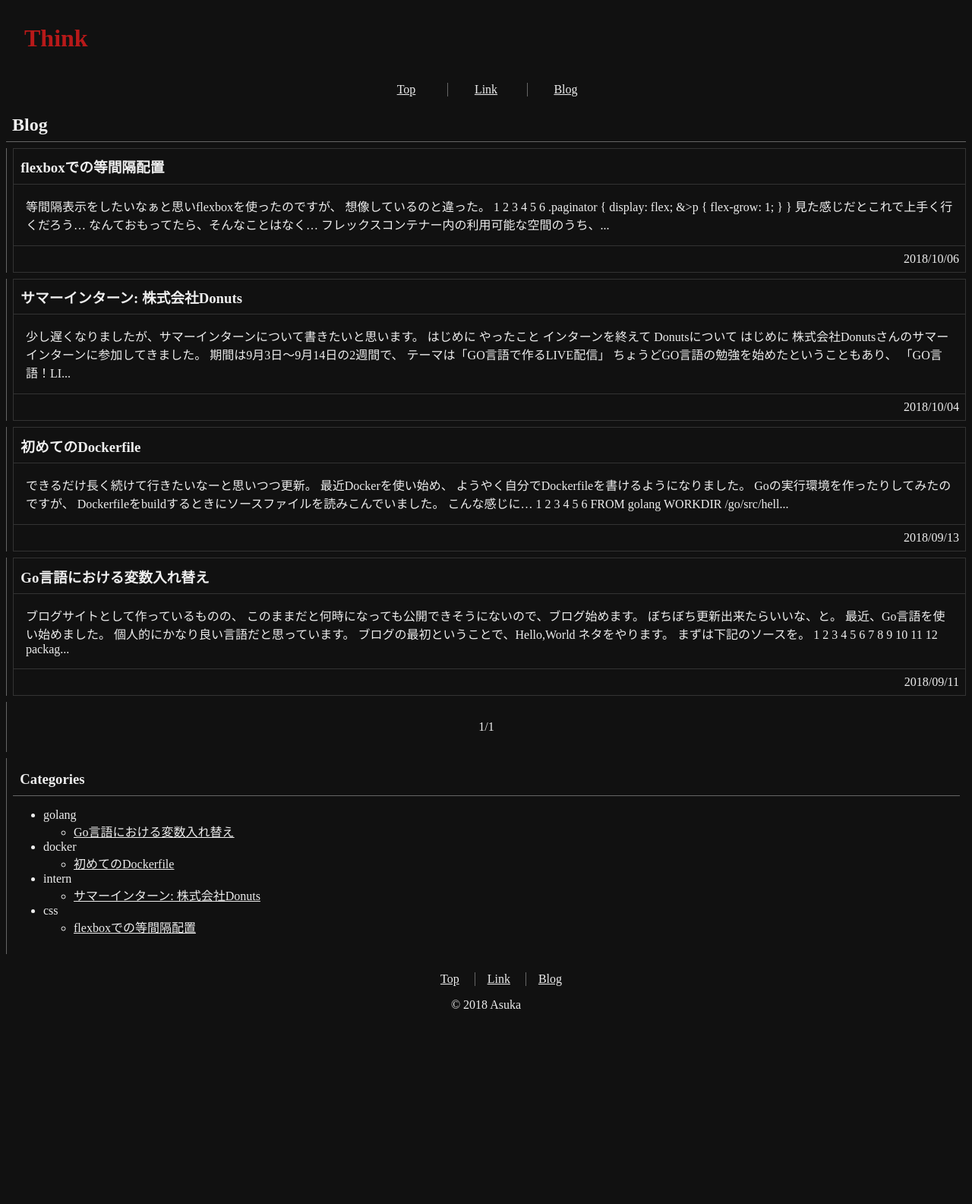
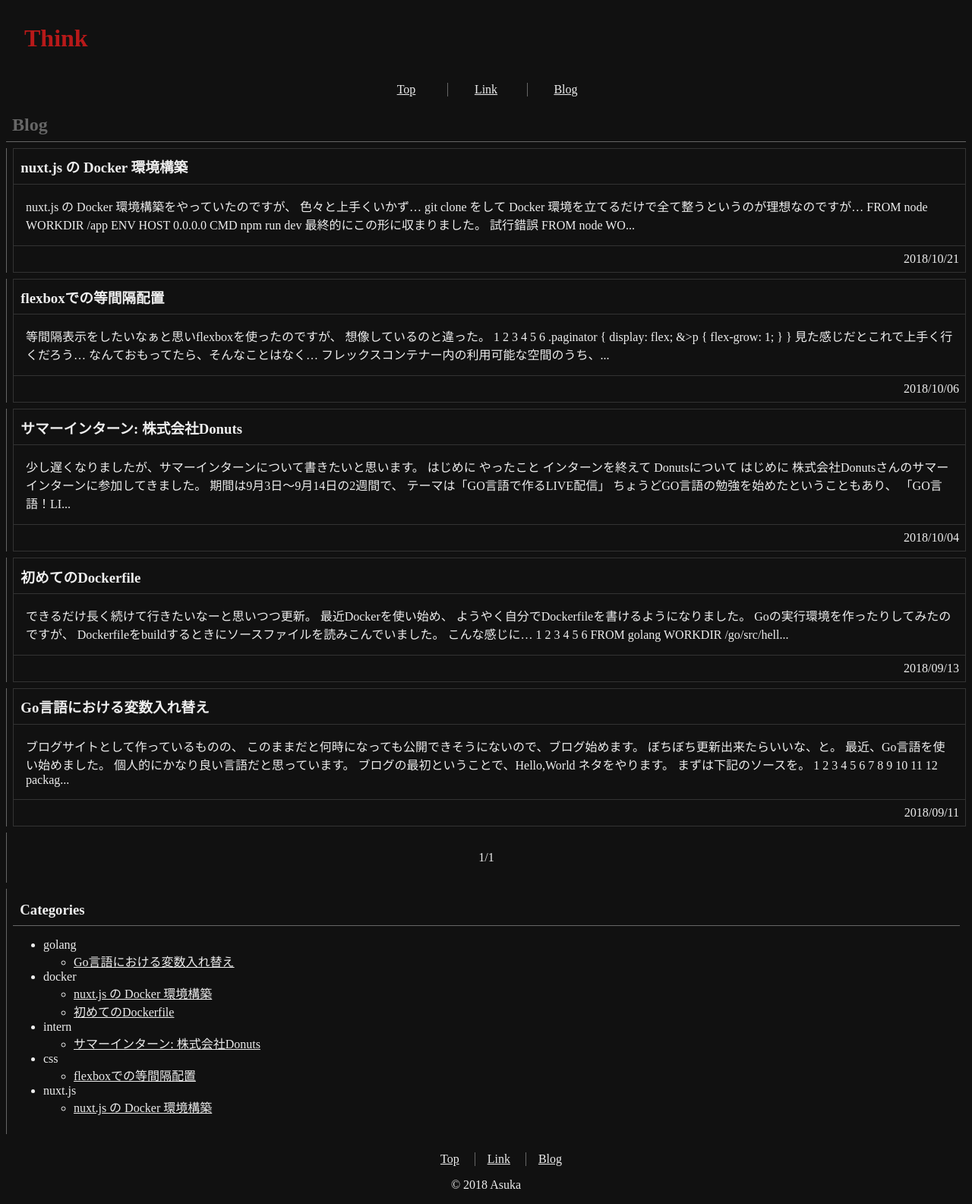
Before and after one commit to a-skua/a-skua.github.io, a Jekyll site: the page built from blog/index.html, in a window 1280 px wide. Shown: the whole page at 76% size. Built offline with Jekyll 4.4.1, drawn with Linux system fonts in a browser that asks for light colours; the list of posts is cut into pages by our own code; before the commit the page ends 1348 px from its top, so only the background shows below that.

Commit message:
Add new article and fix css

````diff
--- /dev/null
+++ b/_posts/2018-10-21-nuxt.md
@@ -0,0 +1,97 @@
+---
+layout: post
+title: "nuxt.js の Docker 環境構築"
+categories:
+  - nuxt.js
+  - docker
+---
+
+nuxt.js の Docker 環境構築をやっていたのですが、
+色々と上手くいかず…
+`git clone` をして Docker 環境を立てるだけで全て整うというのが理想なのですが…
+
+``` dockerfile
+FROM node
+
+WORKDIR /app
+
+ENV HOST 0.0.0.0
+
+CMD npm run dev
+```
+最終的にこの形に収まりました。
+
+## 試行錯誤
+
+```dockerfile
+FROM node
+
+WORKDIR /app
+
+COPY ./package.json ./
+
+RUN npm install -g vue-cli && \
+	npm install -g nuxt && \
+	npm install
+
+ENV HOST 0.0.0.0
+
+CMD npm run dev
+```
+
+[nuxt.jsのインストールガイド](https://ja.nuxtjs.org/guide/installation)
+に従いローカルで上手く行ったため、同じようにうまくいかないのかな？と。
+**スクラッチから始める**
+を参考に行ったのですが、上手くいかず…
+おそらく `package.json` の中身が足りなかったのだと思いますが、
+`webpack` への知見がまだ足りず…
+この方法の場合、
+**スターターテンプレート**
+を使った方法では上手くいきました。
+その場合だと、
+`npm install -g nuxt`
+の一文が不要になります。
+
+```dockerfile
+FROM node
+
+WORKDIR /app
+
+COPY ./package.json ./
+
+RUN npm install -g vue-cli && \
+	npm install
+
+ENV HOST 0.0.0.0
+
+CMD npm run dev
+```
+
+ですが、
+`docker-compose` を利用して
+`volume`
+にて必要なファイルを渡す場合、必要なものを全て渡すのであれば良いのですが、
+`volumes: ./ ./` のように書いてしまうと、上手く動かなくなります:(
+これは望んでた結果では無いです。
+
+色々考えたのですが、
+現状ローカル環境に **node.js**
+を入れていて、 `npm install`
+を実行出来ているため、DockerのBuild時に色々追加しなくても良いのでは無いかと。
+結果、一番最初の形に落ち着きました。
+
+## 代案
+
+今回はこの形に落ち着きましたが、
+Dockerを使うのであれば、
+やはりローカルに依存しないようにしたいです。
+なので、代案としては **Shell script**
+を利用するのが良いのではないか？と考えています。
+また発展があればまた上げます。
+これの方が良いよ！
+という案があればツイッターで教えていただけると嬉しいです。
+
+## おまけ
+
+書きかけの記事がいくつかあるので、
+早めに書き上げるようにします…
--- a/_scss/base.scss
+++ b/_scss/base.scss
@@ -21,6 +21,7 @@
 					position: inherit;
 					border-width: 0 0 1px;
 					@include border_solid;
+					color: #666;
 				}
 				&>section {
 					margin: 0.5em 0 0;
--- a/assets/css/post.scss
+++ b/assets/css/post.scss
@@ -18,16 +18,22 @@ blockquote {
 	}
 }
 code.highlighter-rouge {
-	color: #d72b3f;
-	@include border-solid;
-	border-width: 1px;
+	color: #ccc;
+	padding: 0.1em 0.5em;
 	border-radius: 0.2em/0.2em;
 	background-color: #333;
 }
 
-.article>p:last-child {
-	margin: 0;
-	@include border-solid;
-	border-width: 1px 0 0;
-	text-align: right;
+.article {
+	h2, h3, h4, h5, h6 {
+		padding: 0.5em 0;
+		border-style: dashed;
+		border-width: 1px 0 0;
+	}
+	&>p:last-child {
+		margin: 0;
+		@include border-solid;
+		border-width: 1px 0 0;
+		text-align: right;
+	}
 }
````
